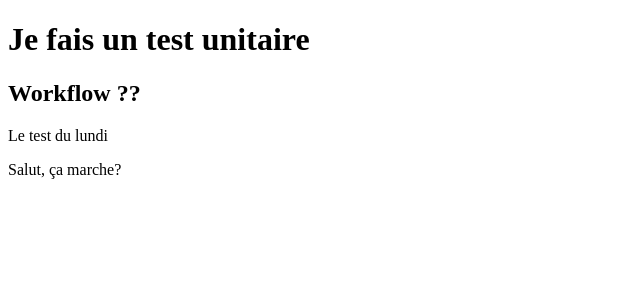
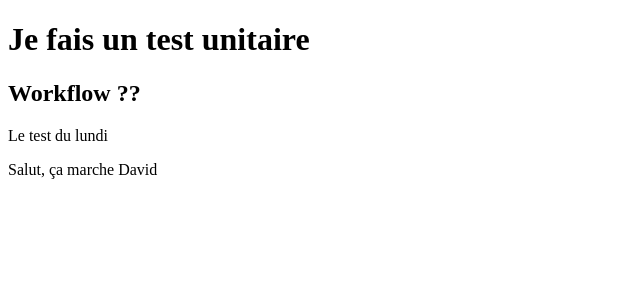
Before and after one commit to AdminTiaki/interfaceAdmin, an Angular app: page / in a window 1280 px wide. Shown: the top 300 px of the page, without its empty margins (0-640 px from the left). Built offline with nearby package versions, Linux system fonts and the light colour scheme.

Commit message:
fix test ticket David

```diff
--- a/src/app/app.component.html
+++ b/src/app/app.component.html
@@ -3,4 +3,4 @@
 <h1>Je fais un test unitaire</h1>
 <h2>Workflow ??</h2>
 <p>Le test du lundi</p>
-<p>Salut, ça marche?</p>
+<p>Salut, ça marche David</p>
```
